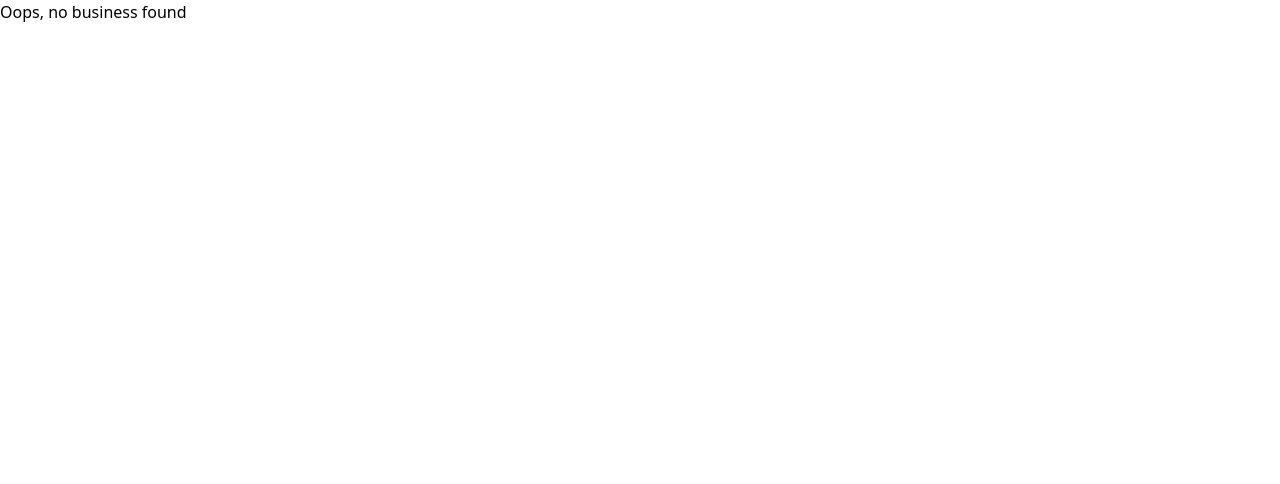
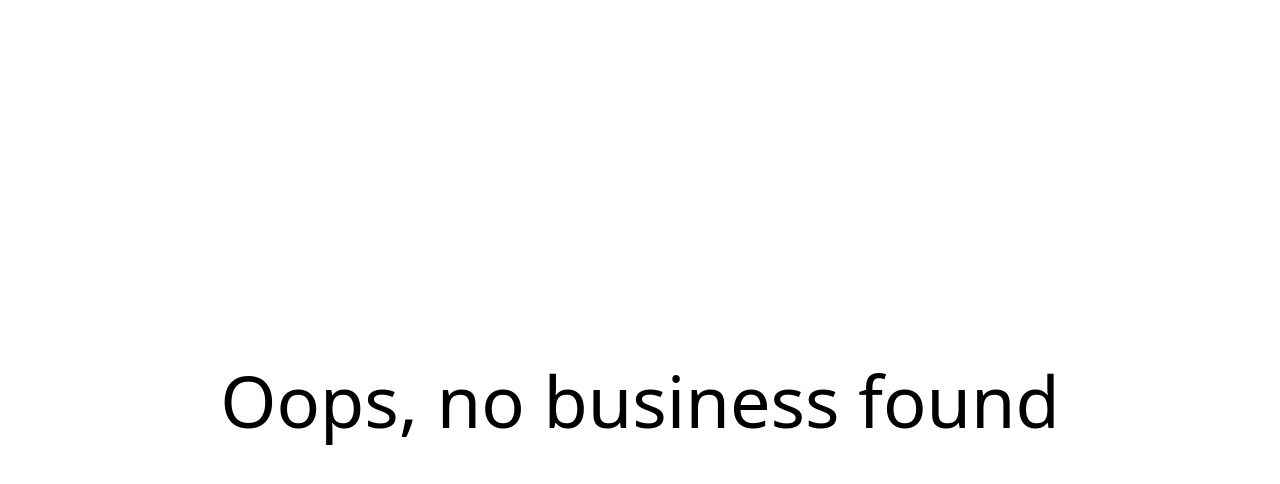
Before and after one commit to JJPSeno/cbc-site, a Nuxt app: page /Business in a window 1280 px wide. Shown: the top 484 px of the page. Built offline with nearby package versions, Linux system fonts and the light colour scheme.

Commit message:
Updated no business found

```diff
--- a/components/index/CbcBusinessesItem.vue
+++ b/components/index/CbcBusinessesItem.vue
@@ -1,4 +1,7 @@
 <template>
+  <NuxtLink
+    :to="`/business/${props.business.id}`"
+  >
     <div
       class="flex"
     >
@@ -18,6 +21,7 @@
         </p>
       </div>
     </div>
+  </NuxtLink>
 </template>
 <script setup lang="ts">
 const props = defineProps<{business: Business}>()
--- a/pages/Business/index.vue
+++ b/pages/Business/index.vue
@@ -1,3 +1,7 @@
 <template>
-  <p>Oops, no business found</p>
+  <div
+    class="flex items-center justify-center h-dvh text-7xl"
+  >
+    Oops, no business found
+  </div>
 </template>
```
Lines whose indentation alone changed are shown as unchanged.
